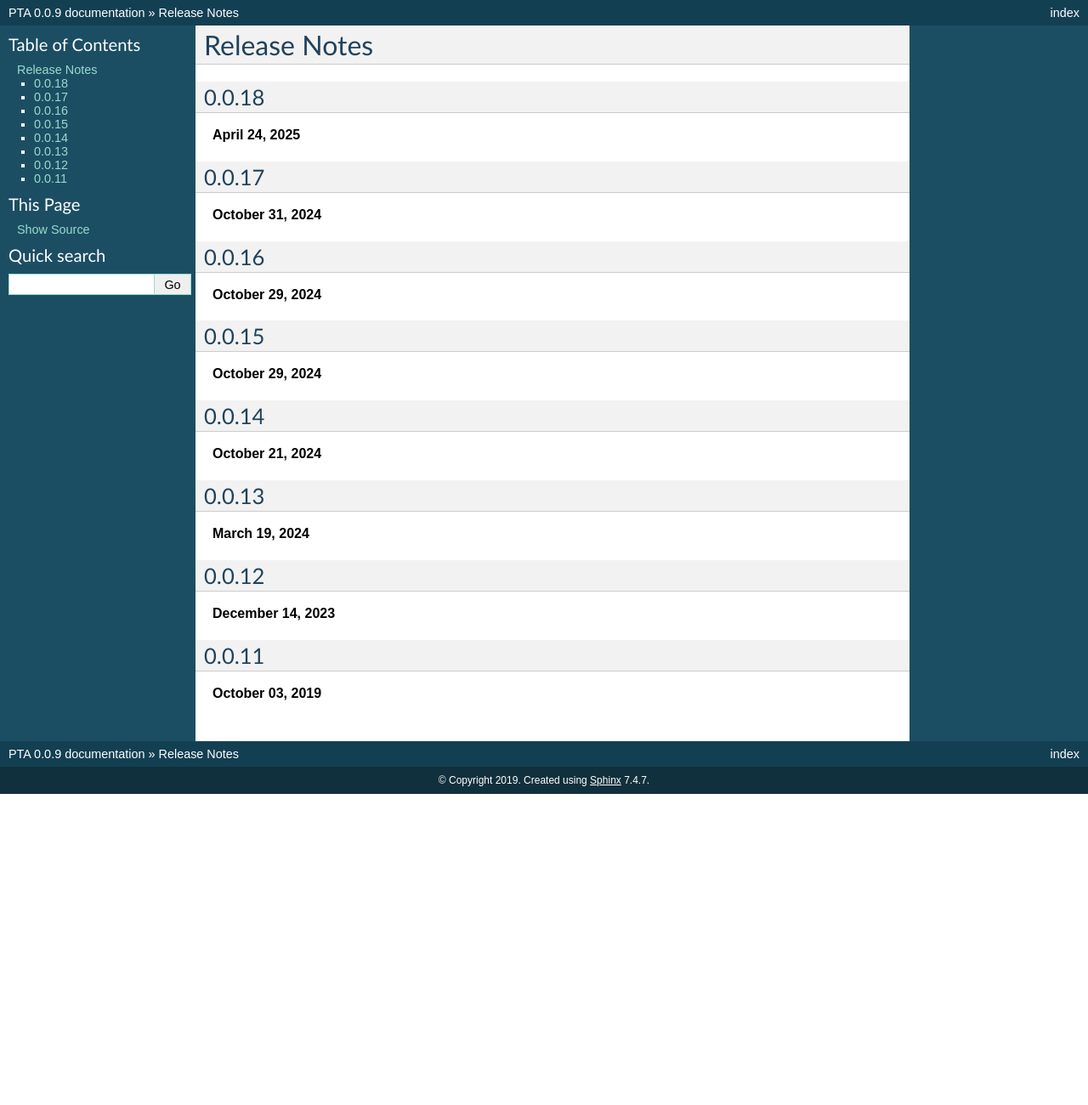
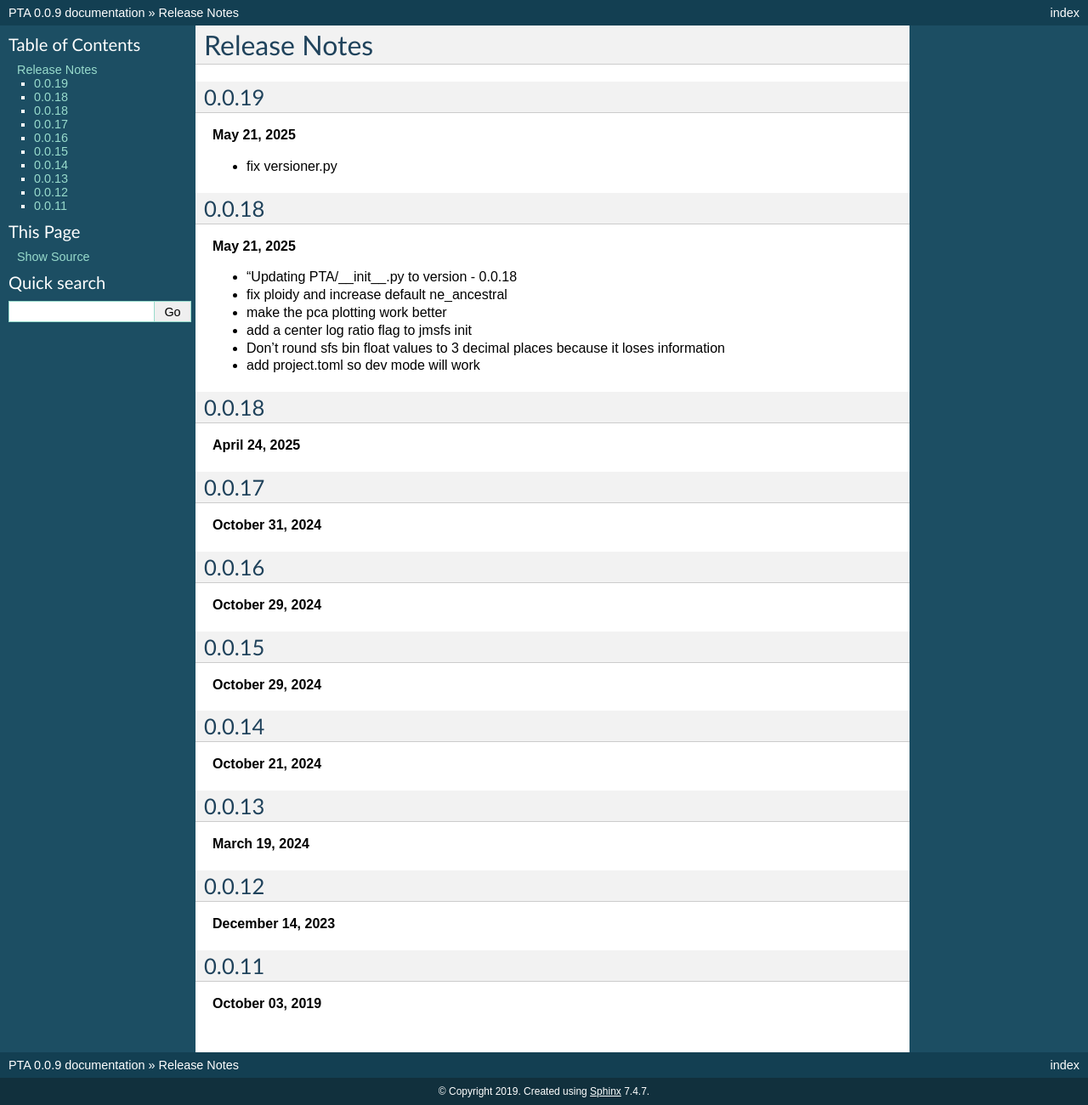
Before and after one commit to isaacovercast/PTA, a Sphinx documentation site: the page built from docs/releasenotes.rst, in a window 1280 px wide. Shown: the whole page at 85% size. Built offline with Sphinx 7.4.7, drawn with Linux system fonts in a browser that asks for light colours; before the commit the page ends 934 px from its top, so only the background shows below that.

Commit message:
"Updating PTA/__init__.py to version - 0.0.19

```diff
--- a/PTA/__init__.py
+++ b/PTA/__init__.py
@@ -1,7 +1,7 @@
 """
 PTA - Phylogeographic Temporal Analysis
 """
-__version__ = "0.0.18"
+__version__ = "0.0.19"
 __author__ = "Isaac Overcast"
 
 ## Possible values for __loglevel__: "DEBUG"  "INFO"  "WARN"  "ERROR"
--- a/docs/releasenotes.rst
+++ b/docs/releasenotes.rst
@@ -2,6 +2,23 @@
 
 Release Notes
 =============
+
+0.0.19
+------
+**May 21, 2025**
+
+- fix versioner.py
+
+0.0.18
+------
+**May 21, 2025**
+
+-  "Updating PTA/__init__.py to version - 0.0.18
+- fix ploidy and increase default ne_ancestral
+- make the pca plotting work better
+- add a center log ratio flag to jmsfs init
+- Don't round sfs bin float values to 3 decimal places because it loses information
+- add project.toml so dev mode will work
 
 0.0.18
 ------
```
